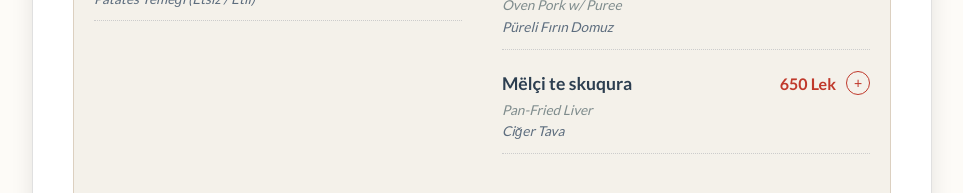
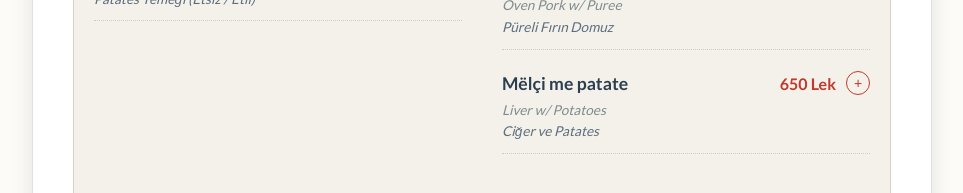
Before and after one commit to okturan/fieri-menu, a React (Vite) app: page / in a window 1280 px wide. Shown: the part 5542-5735 px from the top of the page, without its empty margins (158-1121 px from the left). Built offline with nearby package versions, Linux system fonts and the light colour scheme; a web font is replaced by a local one.

Commit message:
Simplify liver dish name: Mëlçi me patate / Liver w/ Potatoes / Ciğer ve Patates

```diff
--- a/src/data/menuData.js
+++ b/src/data/menuData.js
@@ -254,6 +254,6 @@ export const dailyMenuItems = {
     { nameSq: "Paidhage vici me pilaf", nameEn: "Veal Ribs w/ Pilaf", nameTr: "Pilavlı Dana Kaburga", searchTags: "paidhage ribs kaburga", price: 650 },
     { nameSq: "Fileto gici me pilaf", nameEn: "Pork Fillet w/ Pilaf", nameTr: "Pilavlı Domuz Fileto", searchTags: "fileto gici pork domuz", price: 550 },
     { nameSq: "Gic furre me pure", nameEn: "Oven Pork w/ Puree", nameTr: "Püreli Fırın Domuz", searchTags: "gic furre pork domuz", price: 550 },
-    { nameSq: "Mëlçi te skuqura", nameEn: "Pan-Fried Liver", nameTr: "Ciğer Tava", searchTags: "melci ciger liver karaciğer tava", price: 650 },
+    { nameSq: "Mëlçi me patate", nameEn: "Liver w/ Potatoes", nameTr: "Ciğer ve Patates", searchTags: "melci ciger liver patate potatoes patates", price: 650 },
   ]
 };
```
